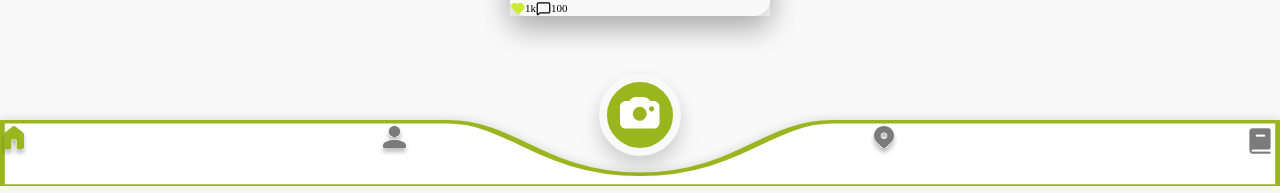
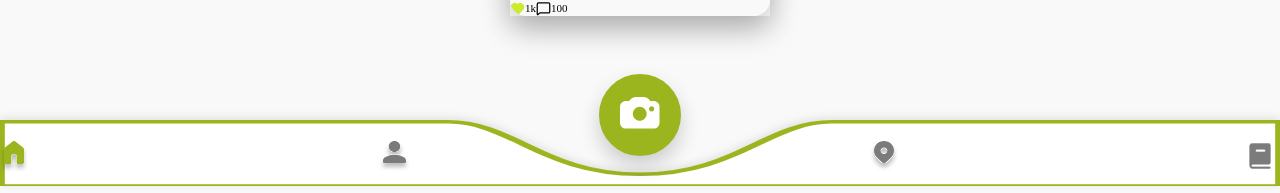
Before and after one commit to Queik5450/Zoa, a React (Vite) app in the folder frontend/: page / in a window 1280 px wide. Shown: the part 604-797 px from the top of the page. Built offline with nearby package versions, Linux system fonts and the light colour scheme.

Commit message:
fix: centre los botones y coloque toda la camara en verde

```diff
--- a/frontend/src/components/BottomNav.jsx
+++ b/frontend/src/components/BottomNav.jsx
@@ -35,7 +35,7 @@ function BottomNav({ isScanning, onFileChange }) {
         </svg>
       </div>
 
-      <div className="absolute bottom-4 w-full h-[120px] flex justify-between px-10 items-center">
+      <div className="absolute bottom-4 w-full h-[150px] flex justify-between px-10 items-center">
         {/* Left icons */}
         <div className="flex w-[32%] justify-between px-2 items-center">
           <div className="flex flex-col items-center justify-center cursor-pointer" onClick={() => navigate('/')}>
@@ -82,7 +82,7 @@ function BottomNav({ isScanning, onFileChange }) {
           type="button"
           onClick={handleCameraClick}
           disabled={isScanning}
-          className="flex h-[82px] w-[82px] items-center justify-center rounded-full border-[8px] border-[#f9f9f9] bg-[#9bb51e] shadow-[0_10px_20px_rgba(0,0,0,0.18)] outline-none transition-transform hover:scale-105 active:scale-95 z-20 disabled:cursor-not-allowed"
+          className="flex h-[82px] w-[82px] items-center justify-center rounded-full border-[8px] border-[#9bb51e] bg-[#9bb51e] shadow-[0_10px_20px_rgba(0,0,0,0.18)] outline-none transition-transform hover:scale-105 active:scale-95 z-20 disabled:cursor-not-allowed"
           aria-label="Abrir cámara"
         >
           {isScanning ? (
```
